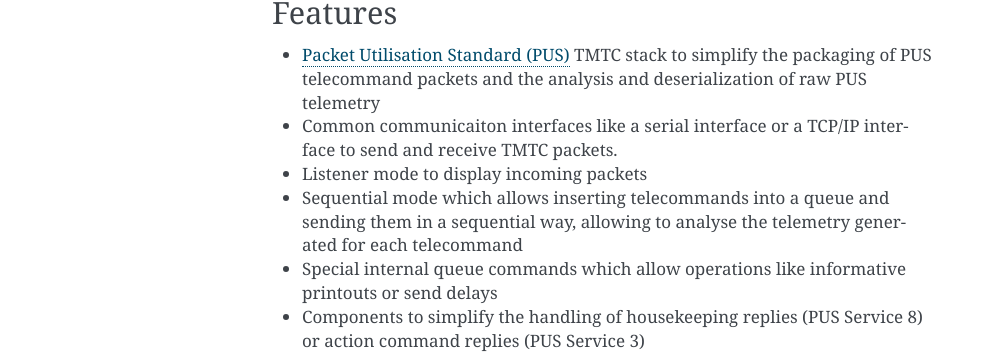
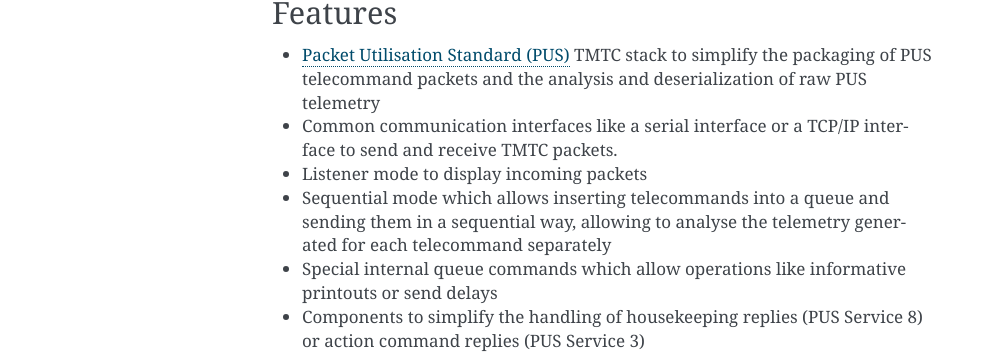
Before and after one commit to robamu-org/tmtccmd, a Sphinx documentation site: the page built from docs/introduction.rst, in a window 1280 px wide. Shown: the part 884-1237 px from the top of the page, without its empty margins (148-1141 px from the left). Built offline with Sphinx 7.4.7, drawn with Linux system fonts in a browser that asks for light colours; pages that are not in the unit, such as notebooks, are missing from menus.

Commit message:
some fixes in introduction

```diff
--- a/docs/introduction.rst
+++ b/docs/introduction.rst
@@ -26,12 +26,12 @@ Features
 
 - `Packet Utilisation Standard (PUS)`_ TMTC stack to simplify the packaging of PUS telecommand
   packets and the analysis and deserialization of raw PUS telemetry
-- Common communicaiton interfaces like a serial interface or a TCP/IP interface
+- Common communication interfaces like a serial interface or a TCP/IP interface
   to send and receive TMTC packets.
 - Listener mode to display incoming packets
 - Sequential mode which allows inserting telecommands into a queue
   and sending them in a sequential way, allowing to analyse the telemetry
-  generated for each telecommand
+  generated for each telecommand separately
 - Special internal queue commands which allow operations like informative printouts or send delays
 - Components to simplify the handling of housekeeping replies (PUS Service 8) or action command
   replies (PUS Service 3)
```
